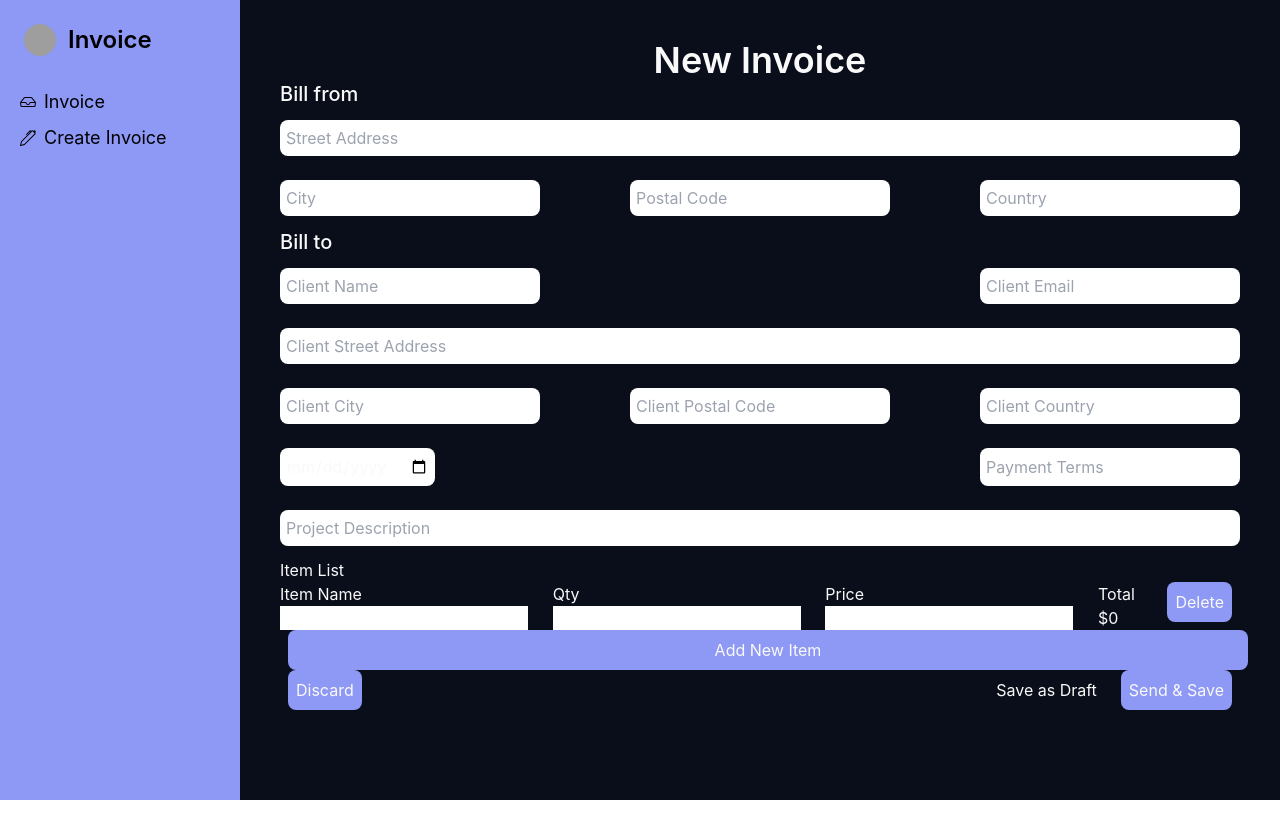
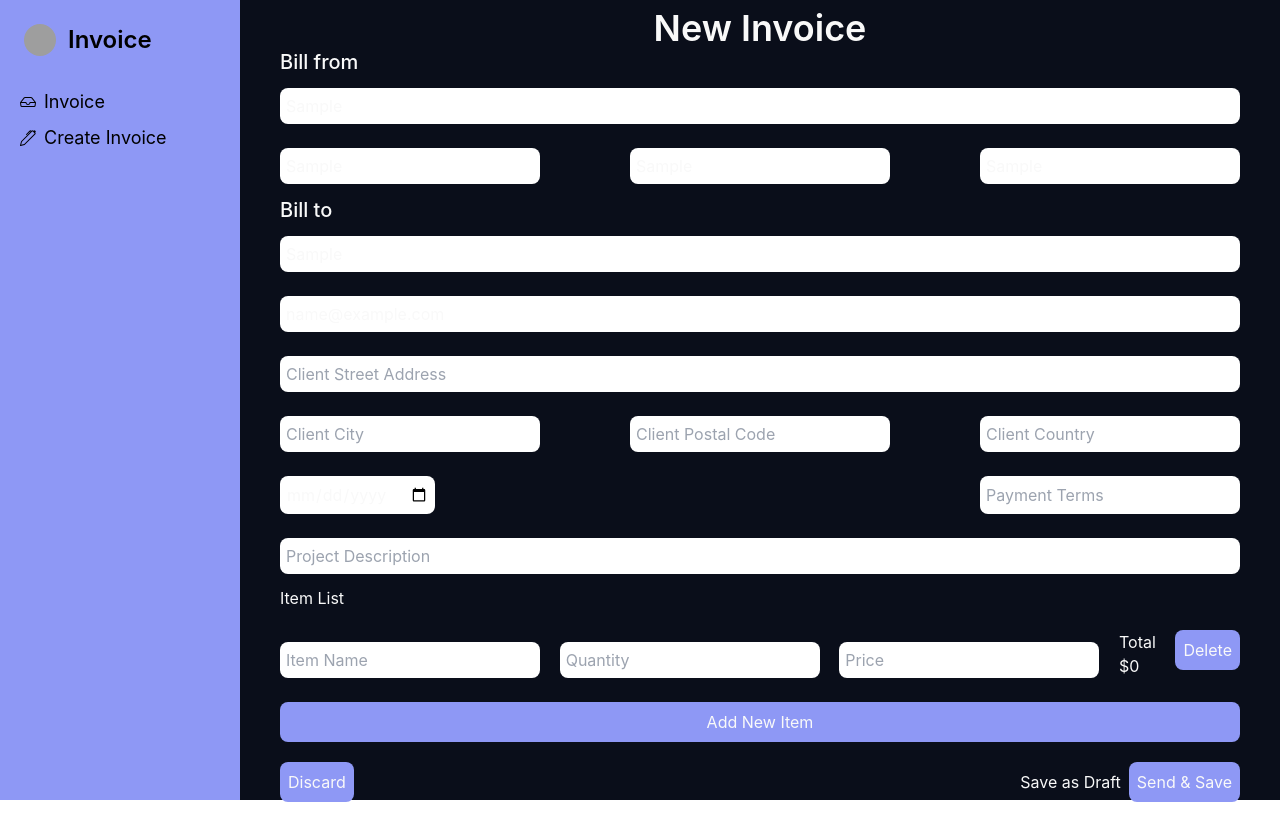
Before and after one commit to tia-cin/invoice-app, a Next.js app: page /new-invoice in a window 1280 px wide. Both pictures are taken after typing "Sample", "Sample", "Sample", "Sample", "Sample", "name@example.com" into the empty fields and a click on the button "Add New Item". After the commit the page ends 802 px from the top, so only its background shows below. Built offline with nearby package versions, Linux system fonts and the light colour scheme; grey boxes are pictures that could not be loaded.

Commit message:
form style

```diff
--- a/components/Buttons.js
+++ b/components/Buttons.js
@@ -1,12 +1,12 @@
 import React from "react";
 
-function Buttons({ handle, width, text, color }) {
+function Buttons({ handle, width, text, color, margin }) {
   return (
     <button
       onClick={handle}
       className={`${width ? "w-full h-10" : "w-30 h-10 px-2"} ${
         color ? color : "bg-liliac"
-      } rounded-lg mx-2`}
+      } rounded-lg ${margin}`}
     >
       {text}
     </button>
--- a/components/Inputs.js
+++ b/components/Inputs.js
@@ -1,13 +1,13 @@
 import React from "react";
 
-const Inputs = ({ name, width, ref, value, type, onChange }) => (
+const Inputs = ({ text, name, width, ref, value, type, onChange }) => (
   <input
     type={type ? type : "text"}
     name={name}
     value={value}
     onChange={onChange}
     className={`${width && "w-full"} rounded-lg px-1.5 py-1.5 my-3`}
-    placeholder={name}
+    placeholder={text}
   />
 );
 
--- a/components/Layout.js
+++ b/components/Layout.js
@@ -3,9 +3,9 @@ import Sidebar from "./Sidebar";
 
 const Layout = (props) => {
   return (
-    <main className="flex scroll-smooth">
+    <main className="flex scroll-smooth h-screen">
       <Sidebar />
-      <div className="w-full h-screen bg-[#0A0E1A] text-[#f9f9f9]  cursor-default p-10 ">
+      <div className="w-full bg-[#0A0E1A] text-[#f9f9f9]  cursor-default py-2 px-10">
         {props.children}
       </div>
     </main>
--- a/data/index.js
+++ b/data/index.js
@@ -14,4 +14,71 @@ const links = [
   },
 ];
 
-export { logo, links };
+const inputsData = {
+  sender: [
+    {
+      type: "text",
+      text: "Street Address",
+      name: "senderStreet",
+      width: true,
+    },
+    {
+      type: "text",
+      text: "City",
+      name: "senderCity",
+      width: false,
+    },
+    {
+      type: "text",
+      text: "Postal Code",
+      name: "senderPostalCode",
+      width: false,
+    },
+    {
+      type: "text",
+      text: "Country",
+      name: "senderCountry",
+      width: false,
+    },
+  ],
+  client: [
+    {
+      type: "text",
+      text: "Client Name",
+      name: "clientName",
+      width: false,
+    },
+    {
+      type: "email",
+      text: "Client Email",
+      name: "clientEmail",
+      width: false,
+    },
+    {
+      type: "text",
+      text: "Client Street Address",
+      name: "clientStreet",
+      width: true,
+    },
+    {
+      type: "text",
+      text: "Client City",
+      name: "clientCity",
+      width: false,
+    },
+    {
+      type: "text",
+      text: "Client Postal Code",
+      name: "clientPostalCode",
+      width: false,
+    },
+    {
+      type: "text",
+      text: "Client Country",
+      name: "clientCountry",
+      width: false,
+    },
+  ],
+};
+
+export { logo, links, inputsData };
--- a/pages/index.js
+++ b/pages/index.js
@@ -17,7 +17,7 @@ export default function Invoices() {
         <p className="font-medium text-xl">Invoices</p>
         <div className="flex justify-around">
           <p className="mt-1">There are a total of 3 invoices</p>
-          <Buttons handle={navigate} text="New Invoice" />
+          <Buttons handle={navigate} text="New Invoice" margin={"mx-2"} />
         </div>
       </div>
       <div className="mt-2 bg-liliac rounded h-full px-5 py-3">
--- a/pages/new-invoice/index.js
+++ b/pages/new-invoice/index.js
@@ -2,6 +2,7 @@ import React, { useState, useRef } from "react";
 import { useRouter } from "next/router";
 import Inputs from "../../components/Inputs";
 import Buttons from "../../components/Buttons";
+import { inputsData } from "../../data";
 
 function AddNew() {
   const router = useRouter();
@@ -38,20 +39,6 @@ function AddNew() {
       [e.target.name]: e.target.value,
     });
   };
-
-  const senderStreet = useRef("");
-  const senderCity = useRef("");
-  const senderPostalCode = useRef("");
-  const senderCountry = useRef("");
-  const clientName = useRef("");
-  const clientEmail = useRef("");
-  const clientStreet = useRef("");
-  const clientCity = useRef("");
-  const clientPostalCode = useRef("");
-  const clientCountry = useRef("");
-  const description = useRef("");
-  const createdAt = useRef("");
-  const paymentTerms = useRef("");
 
   const addItem = () => {
     setItems([...items, item]);
@@ -91,121 +78,126 @@ function AddNew() {
   };
 
   return (
-    <div className="h-screen ">
+    <div className>
       <h1 className="text-center text-4xl font-semibold">New Invoice</h1>
       <div>
         <div>
           <p className="font-medium text-xl">Bill from </p>
           <Inputs
             onChange={onChange}
-            name={"Street Address"}
+            name={"senderStreet"}
+            text="Streer Address"
             width
             value={input.senderStreet}
           />
           <div className="flex justify-between">
             <Inputs
               onChange={onChange}
-              name={"City"}
+              text={"City"}
+              name="senderCity"
               value={input.senderCity}
             />
             <Inputs
               onChange={onChange}
-              name={"Postal Code"}
+              text={"Postal Code"}
+              name="senderPostalCode"
               value={input.senderPostalCode}
             />
             <Inputs
               onChange={onChange}
-              name={"Country"}
+              text={"Country"}
+              name="senderCountry"
               value={input.senderCountry}
             />
           </div>
         </div>
         <div>
           <p className="font-medium text-xl">Bill to </p>
-          <div className="flex justify-between">
           <Inputs
             onChange={onChange}
-              name={"Client Name"}
+            text={"Client Name"}
+            name="clientName"
+            width
             value={input.clientName}
           />
           <Inputs
             onChange={onChange}
-              name={"Client Email"}
+            text={"Client Email"}
+            name="clientEmail"
+            width
             value={input.clientEmail}
           />
-          </div>
           <Inputs
             onChange={onChange}
-            name={"Client Street Address"}
+            text={"Client Street Address"}
+            name="clientStreet"
             value={input.clientStreet}
             width
           />
           <div className="flex justify-between">
             <Inputs
               onChange={onChange}
-              name={"Client City"}
+              text={"Client City"}
+              name="clientCity"
               value={input.clientCity}
             />
             <Inputs
               onChange={onChange}
-              name={"Client Postal Code"}
+              text={"Client Postal Code"}
+              name="clientPostalCode"
               value={input.clientPostalCode}
             />
             <Inputs
               onChange={onChange}
-              name={"Client Country"}
+              text={"Client Country"}
+              name="clientCountry"
               value={input.clientCountry}
             />
           </div>
           <div className="flex justify-between">
             <Inputs
               onChange={onChange}
-              name={"Invoice Date"}
+              text={"Invoice Date"}
+              name="createAt"
               value={input.createdAt}
               type="date"
             />
             <Inputs
               onChange={onChange}
-              name={"Payment Terms"}
+              text={"Payment Terms"}
+              name="paymentTerms"
               value={input.paymentTerms}
             />
           </div>
           <Inputs
             onChange={onChange}
-            name={"Project Description"}
+            text={"Project Description"}
+            name="description"
             value={input.description}
             width
           />
         </div>
         <div>
           <div>
-            <h3>Item List</h3>
+            <h3 className="mb-5">Item List</h3>
+            <div className="overflow-auto">
               {items?.map((item, i) => (
-              <div key={i} className="flex justify-between">
-                <div>
-                  <p>Item Name</p>
-                  <input
-                    type="text"
+                <div key={i} className="flex justify-between mb-3">
+                  <Inputs
+                    text={"Item Name"}
                     name="name"
-                    onClick={(e) => handleChange(e, i)}
+                    onChange={(e) => handleChange(e, i)}
                   />
-                </div>
-                <div>
-                  <p>Qty</p>
-                  <input
-                    type="number"
+                  <Inputs
+                    text={"Quantity"}
                     name="quantity"
-                    onClick={(e) => handleChange(e, i)}
+                    onChange={(e) => handleChange(e, i)}
                   />
-                </div>
-                <div>
-                  <p>Price</p>
-                  <input
-                    type="number"
+                  <Inputs
+                    text={"Price"}
                     name="price"
-                    onClick={(e) => handleChange(e, i)}
+                    onChange={(e) => handleChange(e, i)}
                   />
-                </div>
                   <div>
                     <p>Total</p>
                     <h4>${item.total}</h4>
@@ -214,8 +206,9 @@ function AddNew() {
                 </div>
               ))}
             </div>
+          </div>
           <Buttons width text={"Add New Item"} handle={addItem} />
-          <div className="flex justify-between">
+          <div className="flex justify-between my-5">
             <Buttons handle={() => router.push("/")} text="Discard" />
             <div className="flex justify-around">
               <Buttons
```
Lines whose indentation alone changed are shown as unchanged.
